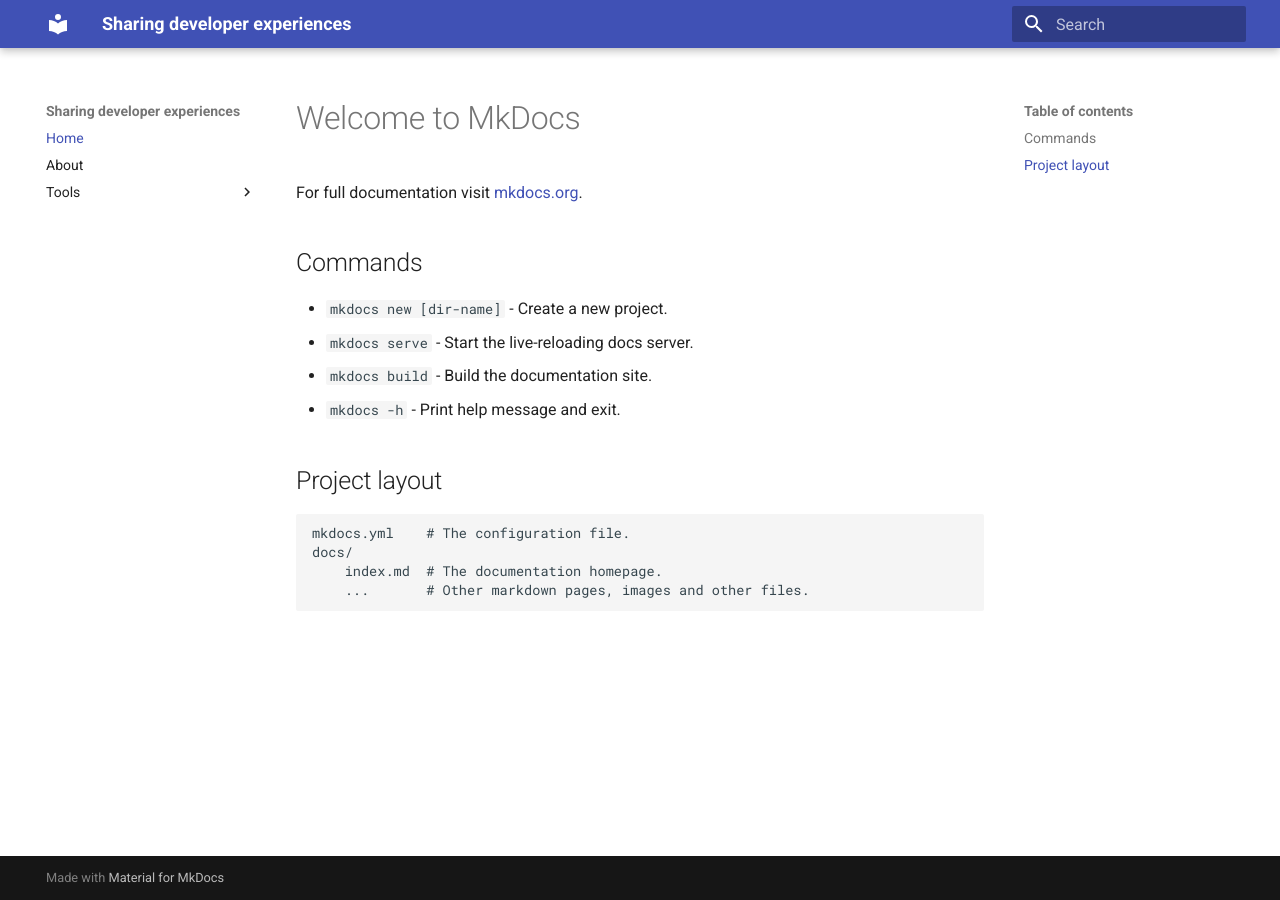
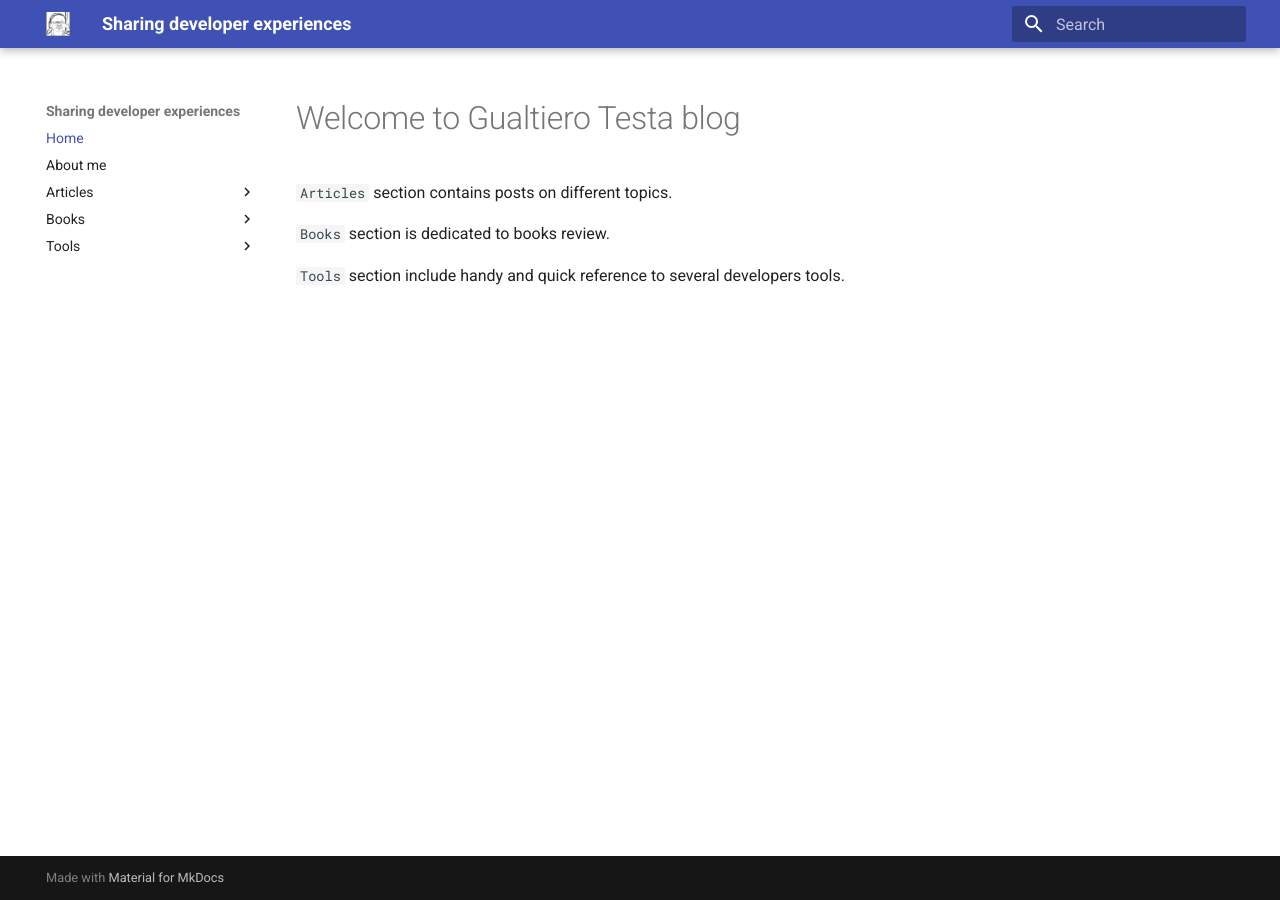
Before and after one commit to gualtierotesta/blog, an MkDocs documentation site: the page built from docs/index.md, in a window 1280 px wide. Built offline with MkDocs 1.6.1 and Material for MkDocs 9.7.7, drawn with Linux system fonts in a browser that asks for light colours.

Commit message:
Added new sections

```diff
--- a/docs/index.md
+++ b/docs/index.md
@@ -1,17 +1,7 @@
-# Welcome to MkDocs
+# Welcome to Gualtiero Testa blog
 
-For full documentation visit [mkdocs.org](https://www.mkdocs.org).
+`Articles` section contains posts on different topics.
 
-## Commands
+`Books` section is dedicated to books review.
 
-* `mkdocs new [dir-name]` - Create a new project.
-* `mkdocs serve` - Start the live-reloading docs server.
-* `mkdocs build` - Build the documentation site.
-* `mkdocs -h` - Print help message and exit.
-
-## Project layout
-
-    mkdocs.yml    # The configuration file.
-    docs/
-        index.md  # The documentation homepage.
-        ...       # Other markdown pages, images and other files.
+`Tools` section include handy and quick reference to several developers tools.
--- a/mkdocs.yml
+++ b/mkdocs.yml
@@ -1,8 +1,26 @@
 site_name: Sharing developer experiences
 theme:
   name: material
+  logo: assets/logo.png
+  favicon: assets/logo.png
+
+  palette:
+    scheme: default
+    primary: indigo
+    accent: indigo
+  features:
+    - search.highlight
+    - search.suggest
+    - content.tabs.link
+plugins:
+  - search
+
 nav:
   - Home: index.md
-  - About: about.md
-  - Tools:
+  - 'About me': about.md
+  - 'Articles':
+    - articles/post1.md
+  - 'Books':
+    - books/groovy-in-action.md
+  - 'Tools':
     - GIT: tools/git.md
```
Also changed, not shown: README.md (+5 -0 lines), docs/about.md (+2 -0 lines), docs/books/groovy-in-action.md (added, +23 -0 lines), docs/articles/post1.md (added), docs/assets/gualtierotesta.jpg (added), docs/assets/logo.png (added), 1 other file.
